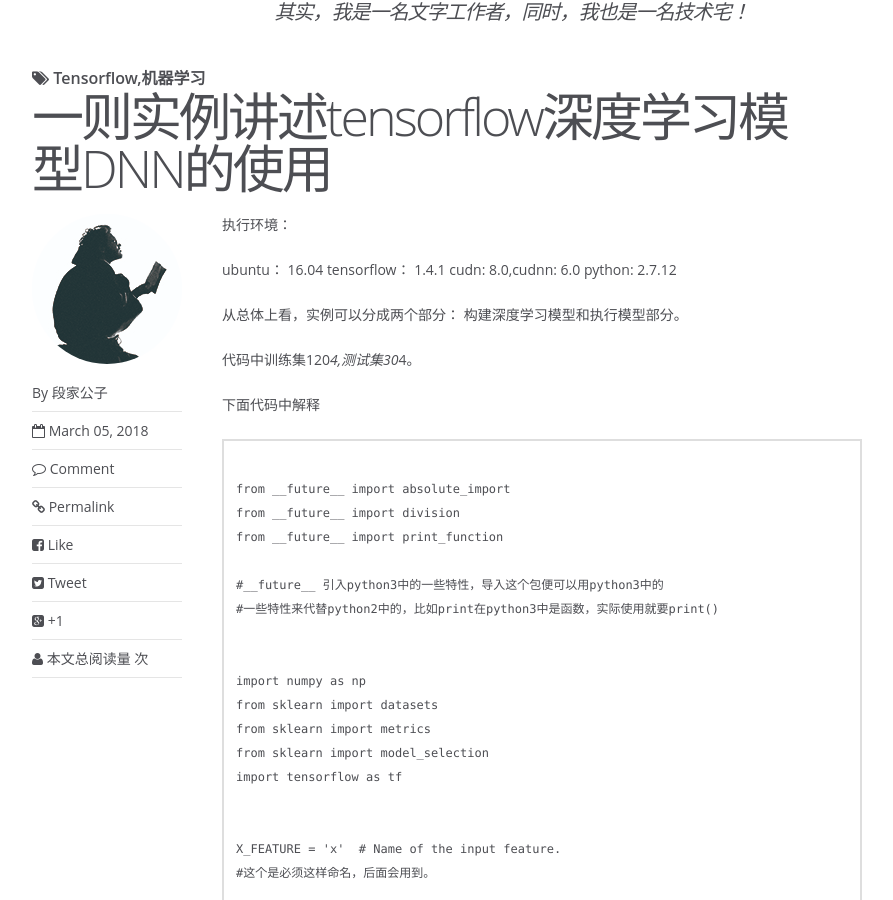
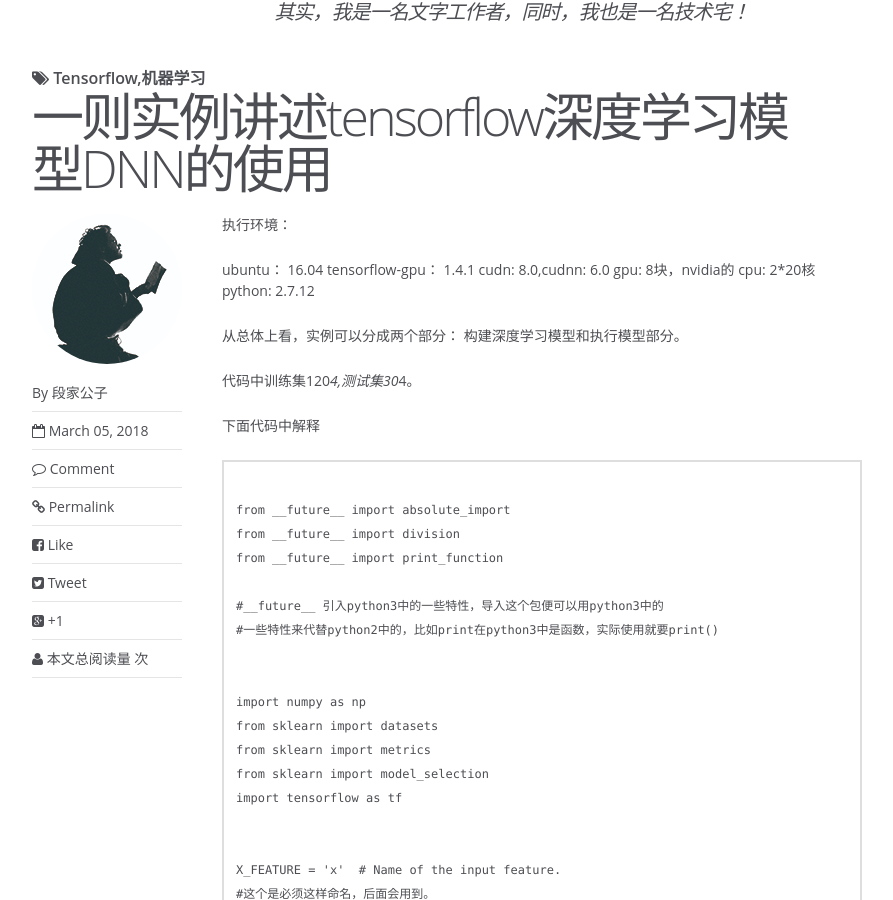
Before and after one commit to 1oscar/1oscar.github.io, a Jekyll site: the page built from _posts/2018-03-05-一则实例讲述tensorflow深度学习模型DNN的使用.md, in a window 1280 px wide and 900 px high, scrolled down 355 px. Shown: the whole window, without its empty margins (128-1021 px from the left). Built offline with Jekyll 4.4.1, drawn with Linux system fonts in a browser that asks for light colours; some web fonts are replaced; comment, search, counter and statistics services are not loaded.

Commit message:
一则实例讲述tensorflow深度学习模型DNN的使用

```diff
--- a/_posts/2018-03-05-一则实例讲述tensorflow深度学习模型DNN的使用.md
+++ b/_posts/2018-03-05-一则实例讲述tensorflow深度学习模型DNN的使用.md
@@ -9,8 +9,10 @@ tags: tensorflow,机器学习
 执行环境：
 
 ubuntu： 16.04
-tensorflow： 1.4.1
+tensorflow-gpu： 1.4.1
 cudn: 8.0,cudnn: 6.0
+gpu: 8块，nvidia的
+cpu: 2*20核
 python: 2.7.12
 
 从总体上看，实例可以分成两个部分： 构建深度学习模型和执行模型部分。
```
